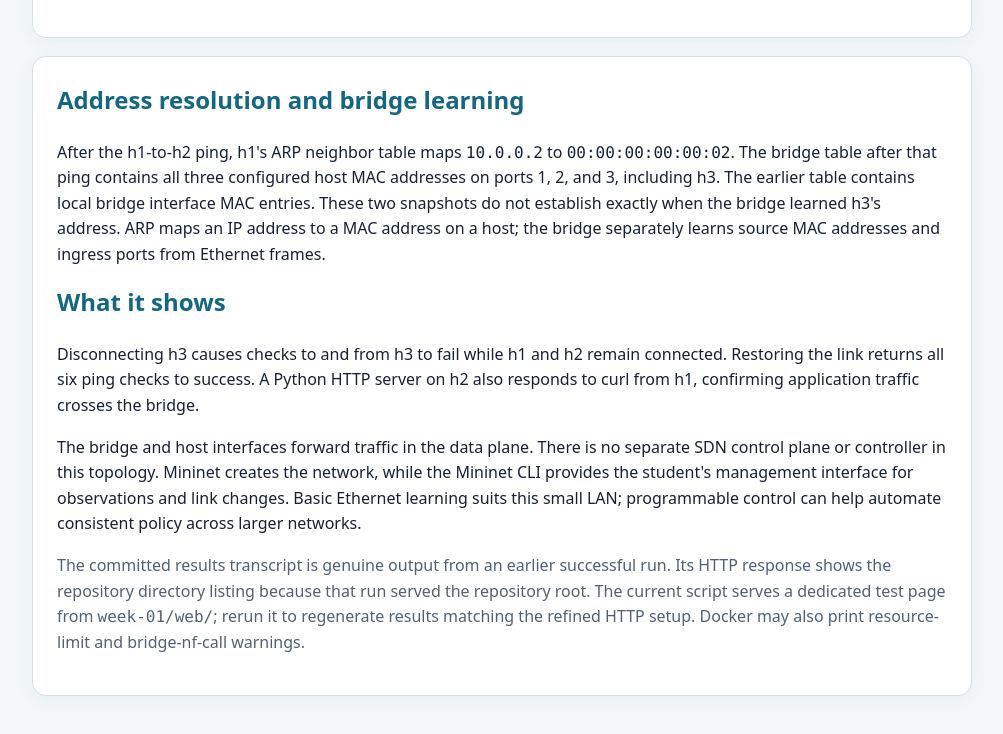
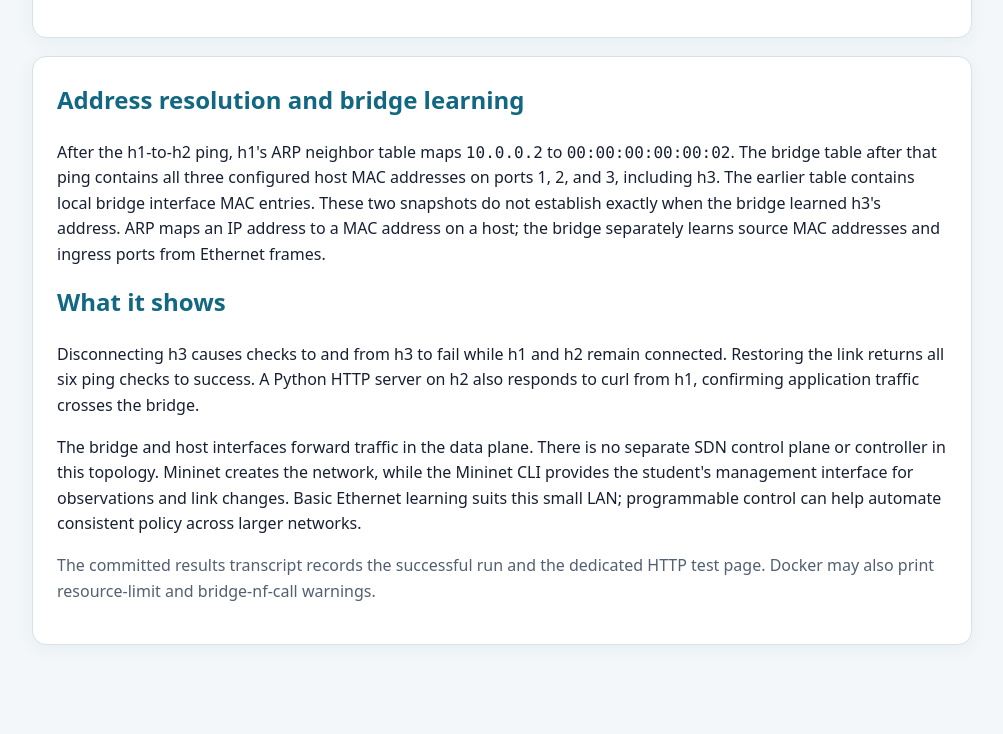
Before and after one commit to cheonglihua/23004903_wic2005-lab-portfolio, a plain HTML site: page docs/index.html in a window 1280 px wide. Shown: the part 1750-2484 px from the top of the page, without its empty margins (138-1141 px from the left). Drawn offline with Linux system fonts and the light colour scheme.

Commit message:
Sync Week 1 write-up with regenerated results

```diff
--- a/docs/index.html
+++ b/docs/index.html
@@ -108,12 +108,9 @@ pingall
       management interface for observations and link changes. Basic Ethernet
       learning suits this small LAN; programmable control can help automate
       consistent policy across larger networks.</p>
-    <p class="note">The committed results transcript is genuine output from an
-      earlier successful run. Its HTTP response shows the repository directory
-      listing because that run served the repository root. The current script
-      serves a dedicated test page from <code>week-01/web/</code>; rerun it to
-      regenerate results matching the refined HTTP setup. Docker may also print
-      resource-limit and bridge-nf-call warnings.</p>
+    <p class="note">The committed results transcript records the successful
+      run and the dedicated HTTP test page. Docker may also print resource-limit
+      and bridge-nf-call warnings.</p>
   </section>
 </main>
 </body>
```
Also changed, not shown: 1 other file.
